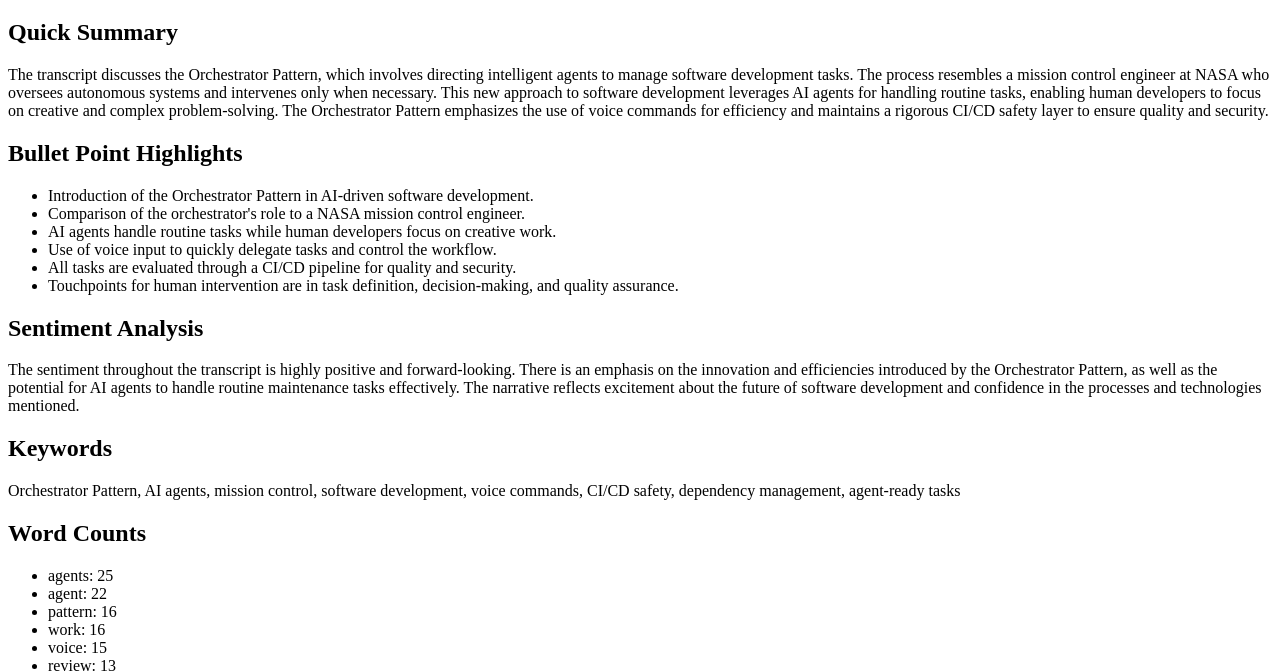
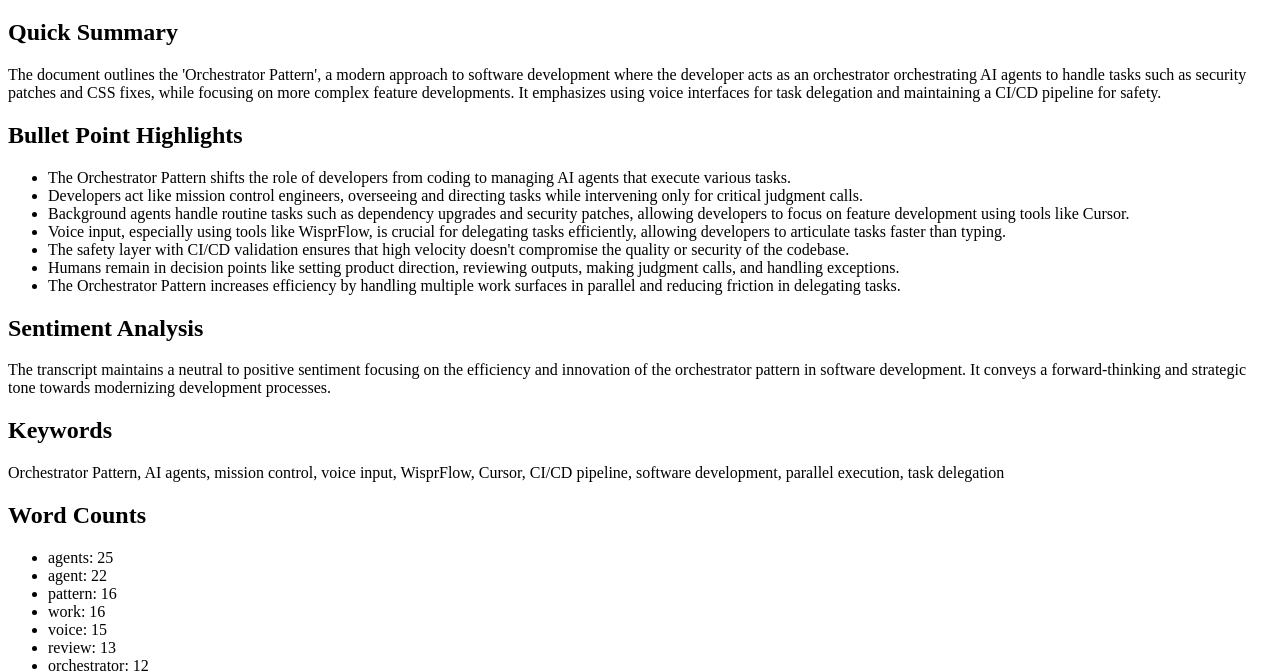
Before and after one commit to parnasmi/ai-coding-aider, a website: page transcript_analysis.html in a window 1280 px wide. Shown: the part 61-733 px from the top of the page. Drawn offline with Linux system fonts and the light colour scheme.

Commit message:
update bubble chart

```diff
--- a/transcript_analysis.html
+++ b/transcript_analysis.html
@@ -4,20 +4,21 @@
 <body>
 <h1>Transcript Analysis</h1>
 <h2>Quick Summary</h2>
-<p>The transcript discusses the Orchestrator Pattern, which involves directing intelligent agents to manage software development tasks. The process resembles a mission control engineer at NASA who oversees autonomous systems and intervenes only when necessary. This new approach to software development leverages AI agents for handling routine tasks, enabling human developers to focus on creative and complex problem-solving. The Orchestrator Pattern emphasizes the use of voice commands for efficiency and maintains a rigorous CI/CD safety layer to ensure quality and security.</p>
+<p>The document outlines the 'Orchestrator Pattern', a modern approach to software development where the developer acts as an orchestrator orchestrating AI agents to handle tasks such as security patches and CSS fixes, while focusing on more complex feature developments. It emphasizes using voice interfaces for task delegation and maintaining a CI/CD pipeline for safety.</p>
 <h2>Bullet Point Highlights</h2>
 <ul>
-<li>Introduction of the Orchestrator Pattern in AI-driven software development.</li>
-<li>Comparison of the orchestrator's role to a NASA mission control engineer.</li>
-<li>AI agents handle routine tasks while human developers focus on creative work.</li>
-<li>Use of voice input to quickly delegate tasks and control the workflow.</li>
-<li>All tasks are evaluated through a CI/CD pipeline for quality and security.</li>
-<li>Touchpoints for human intervention are in task definition, decision-making, and quality assurance.</li>
+<li>The Orchestrator Pattern shifts the role of developers from coding to managing AI agents that execute various tasks.</li>
+<li>Developers act like mission control engineers, overseeing and directing tasks while intervening only for critical judgment calls.</li>
+<li>Background agents handle routine tasks such as dependency upgrades and security patches, allowing developers to focus on feature development using tools like Cursor.</li>
+<li>Voice input, especially using tools like WisprFlow, is crucial for delegating tasks efficiently, allowing developers to articulate tasks faster than typing.</li>
+<li>The safety layer with CI/CD validation ensures that high velocity doesn't compromise the quality or security of the codebase.</li>
+<li>Humans remain in decision points like setting product direction, reviewing outputs, making judgment calls, and handling exceptions.</li>
+<li>The Orchestrator Pattern increases efficiency by handling multiple work surfaces in parallel and reducing friction in delegating tasks.</li>
 </ul>
 <h2>Sentiment Analysis</h2>
-<p>The sentiment throughout the transcript is highly positive and forward-looking. There is an emphasis on the innovation and efficiencies introduced by the Orchestrator Pattern, as well as the potential for AI agents to handle routine maintenance tasks effectively. The narrative reflects excitement about the future of software development and confidence in the processes and technologies mentioned.</p>
+<p>The transcript maintains a neutral to positive sentiment focusing on the efficiency and innovation of the orchestrator pattern in software development. It conveys a forward-thinking and strategic tone towards modernizing development processes.</p>
 <h2>Keywords</h2>
-<p>Orchestrator Pattern, AI agents, mission control, software development, voice commands, CI/CD safety, dependency management, agent-ready tasks</p>
+<p>Orchestrator Pattern, AI agents, mission control, voice input, WisprFlow, Cursor, CI/CD pipeline, software development, parallel execution, task delegation</p>
 <h2>Word Counts</h2>
 <ul>
 <li>agents: 25</li>
```
Also changed, not shown: word_count_chart_bubble.png.
